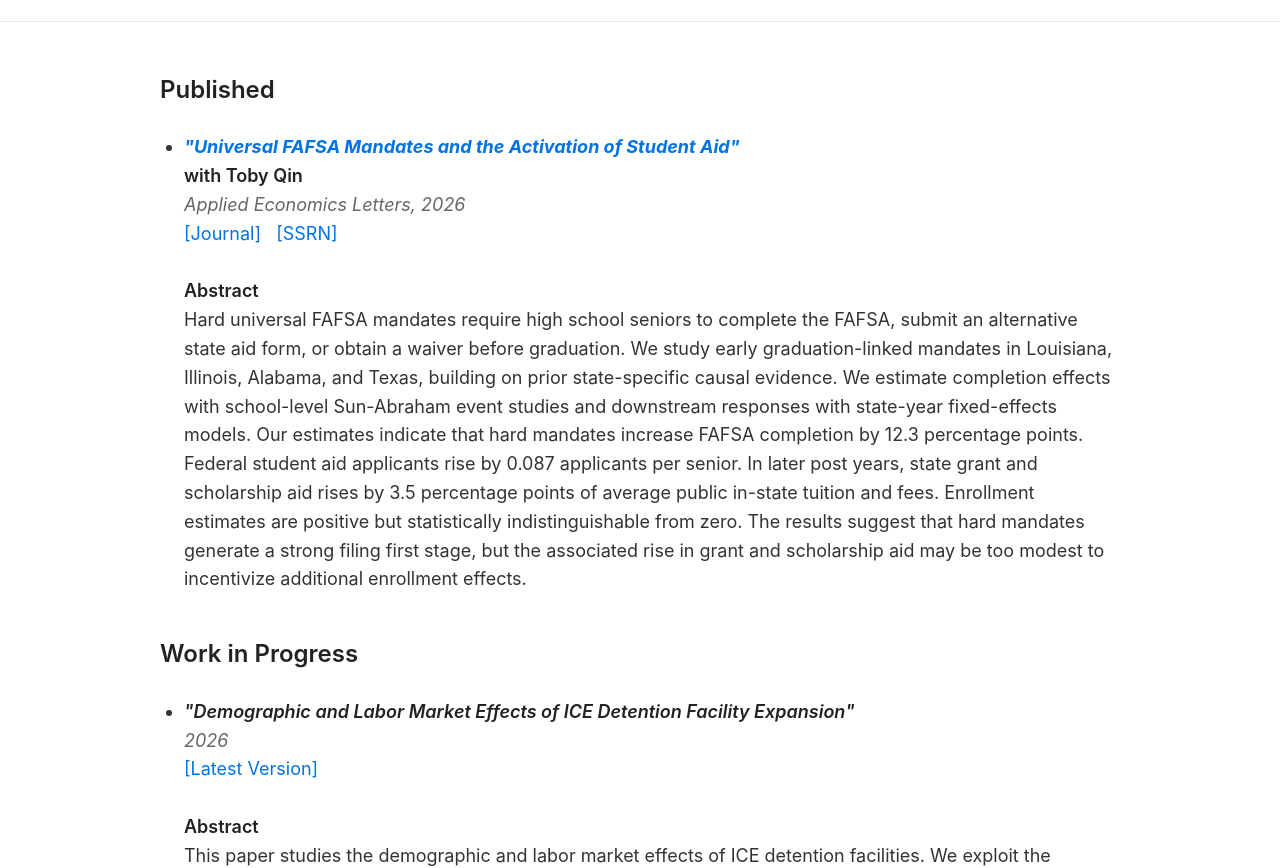
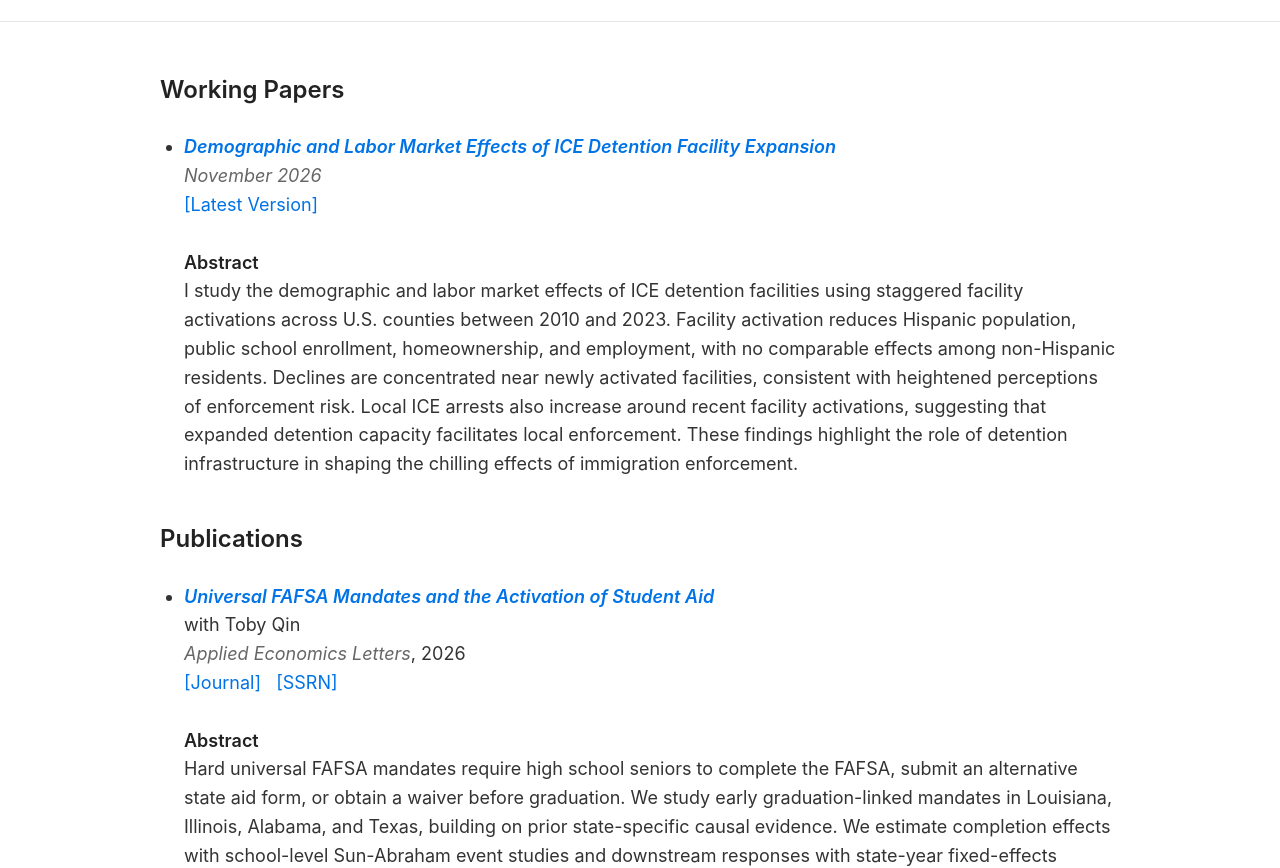
Before and after one commit to SajadT7/sajadt7.github.io, a plain HTML site: page research.html in a window 1280 px wide. Shown: the part 84-952 px from the top of the page. Drawn offline with Linux system fonts and the light colour scheme.

Commit message:
Update research.html with new papers and abstracts

```diff
--- a/research.html
+++ b/research.html
@@ -1,4 +1,3 @@
-
 <!DOCTYPE html>
 <html lang="en">
 <head>
@@ -14,6 +13,7 @@
     <a href="#site-nav" class="skip-link">Skip to primary navigation</a>
     <a href="#main" class="skip-link">Skip to content</a>
     <a href="#footer" class="skip-link">Skip to footer</a>
+
 
     <!-- Header -->
     <header class="site-header">
@@ -39,6 +39,7 @@
                 </ul>
 
             </nav>
+
         </div>
     </header>
 
@@ -50,28 +51,87 @@
 
 
             <!-- =========================
-                 PUBLISHED
+                 WORKING PAPERS
             ========================== -->
 
-            <h2>Published</h2>
+            <h2>Working Papers</h2>
 
             <ul class="paper-list">
 
                 <li>
 
-                    <a href="https://doi.org/10.1080/13504851.2026.2745637"
+                    <strong>
+                        <a href="ICE_Detention_Working_Paper.pdf"
+                           target="_blank"
+                           rel="noopener noreferrer">
+                            Demographic and Labor Market Effects of ICE
+                            Detention Facility Expansion
+                        </a>
+                    </strong>
+
+                    <br>
+
+                    <em>November 2026</em>
+
+                    <br>
+
+                    <a href="ICE_Detention_Working_Paper.pdf"
                        target="_blank"
                        rel="noopener noreferrer">
-                        "Universal FAFSA Mandates and the Activation of Student Aid"
+                        [Latest Version]
                     </a>
+
+                    <br><br>
+
+                    <strong>Abstract</strong>
+
                     <br>
 
-                    <strong>with Toby Qin</strong>
+                    I study the demographic and labor market effects of ICE
+                    detention facilities using staggered facility activations
+                    across U.S. counties between 2010 and 2023. Facility
+                    activation reduces Hispanic population, public school
+                    enrollment, homeownership, and employment, with no
+                    comparable effects among non-Hispanic residents.
+                    Declines are concentrated near newly activated facilities,
+                    consistent with heightened perceptions of enforcement risk.
+                    Local ICE arrests also increase around recent facility
+                    activations, suggesting that expanded detention capacity
+                    facilitates local enforcement. These findings highlight
+                    the role of detention infrastructure in shaping the
+                    chilling effects of immigration enforcement.
+
+                </li>
+
+            </ul>
+
+
+            <!-- =========================
+                 PUBLICATIONS
+            ========================== -->
+
+            <h2>Publications</h2>
+
+            <ul class="paper-list">
+
+                <li>
+
+                    <strong>
+                        <a href="https://doi.org/10.1080/13504851.2026.2745637"
+                           target="_blank"
+                           rel="noopener noreferrer">
+                            Universal FAFSA Mandates and the Activation of Student Aid
+                        </a>
+                    </strong>
+
                     <br>
 
-                    <em>
-                        <i>Applied Economics Letters</i>, 2026
-                    </em>
+                    with Toby Qin
+
+                    <br>
+
+                    <em>Applied Economics Letters</em>, 2026
+
                     <br>
 
                     <a href="https://doi.org/10.1080/13504851.2026.2745637"
@@ -91,6 +151,7 @@
                     <br><br>
 
                     <strong>Abstract</strong>
+
                     <br>
 
                     Hard universal FAFSA mandates require high school seniors to
@@ -125,70 +186,21 @@
 
             <ul class="paper-list">
 
-
-                <!-- ICE DETENTION PAPER -->
-
                 <li>
 
                     <strong>
-                        "Demographic and Labor Market Effects of ICE Detention
-                        Facility Expansion"
+                        Crime Risk, School Choice, and Enrollment:
+                        A Structural Analysis
                     </strong>
+
                     <br>
 
-                    <em>2026</em>
-                    <br>
-
-                    <a href=
-                       target="_blank"
-                       rel="noopener noreferrer">
-                        [Latest Version]
-                    </a>
+                    <em>2025</em>
 
                     <br><br>
 
                     <strong>Abstract</strong>
-                    <br>
 
-                    This paper studies the demographic and labor market effects
-                    of ICE detention facilities. We exploit the staggered
-                    activation of facilities across counties between 2010 and
-                    2023 within a difference-in-differences framework. Facility
-                    activation reduces the Hispanic population, with corresponding
-                    declines in Hispanic public school enrollment, homeownership,
-                    and employment. Non-Hispanic outcomes show no comparable
-                    response. Point estimates are larger in counties with greater
-                    detention intensity and larger baseline Hispanic population
-                    shares, though the subgroup differences are not statistically
-                    distinguishable. A block-group analysis of areas near
-                    activated facilities corroborates the county-level results,
-                    with effects concentrated in the block groups closest to
-                    activated facilities providing evidence for a salient mechanism.
-                    County-level arrest records show that ICE arrests increase
-                    around recent facility activations, providing suggestive
-                    evidence consistent with an enforcement-capacity mechanism.
-                    These findings complement a growing literature on the chilling
-                    effects of immigration enforcement on communities by examining
-                    detention infrastructure as a supply-side shock to enforcement
-                    capacity.
-
-                </li>
-
-
-                <!-- CRIME RISK PAPER -->
-
-                <li>
-
-                    <strong>
-                        "Crime Risk, School Choice, and Enrollment:
-                        A Structural Analysis"
-                    </strong>
-                    <br>
-
-                    <em>2025</em>
-                    <br>
-
-                    <strong>Abstract</strong>
                     <br>
 
                     This paper estimates a structural model of school choice that
@@ -202,21 +214,32 @@
 
                 </li>
 
+            </ul>
 
-                <!-- MASTER'S THESIS -->
+
+            <!-- =========================
+                 MASTER'S THESIS
+            ========================== -->
+
+            <h2>Master's Thesis</h2>
+
+            <ul class="paper-list">
 
                 <li>
 
                     <strong>
-                        "Heterogeneity in Household Energy Income Elasticity
-                        Using Quantile Panel-IV"
+                        Heterogeneity in Household Energy Income Elasticity
+                        Using Quantile Panel-IV
                     </strong>
+
                     <br>
 
-                    <em>Master Thesis, 2022</em>
-                    <br>
+                    <em>2022</em>
+
+                    <br><br>
 
                     <strong>Abstract</strong>
+
                     <br>
 
                     This thesis investigates heterogeneity in household energy
```
